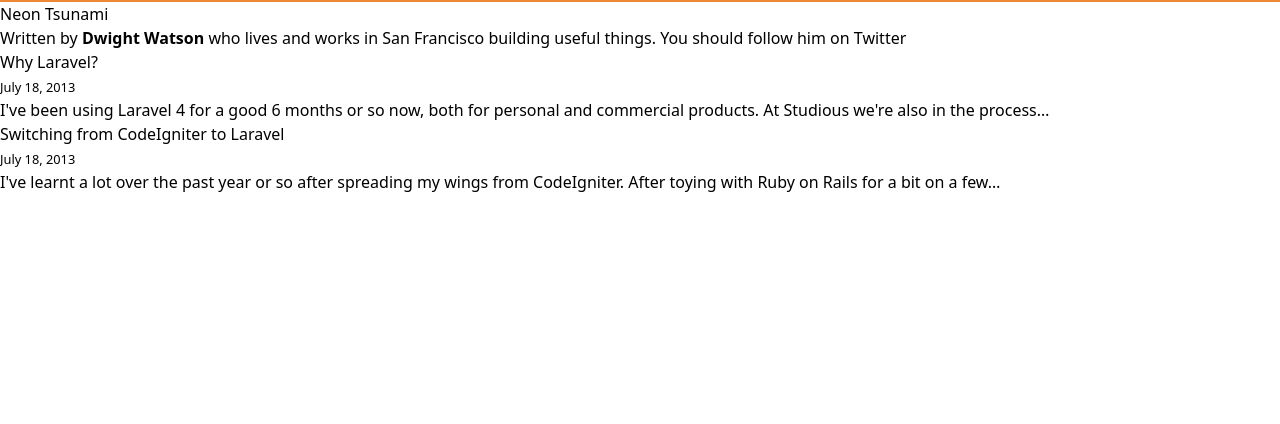
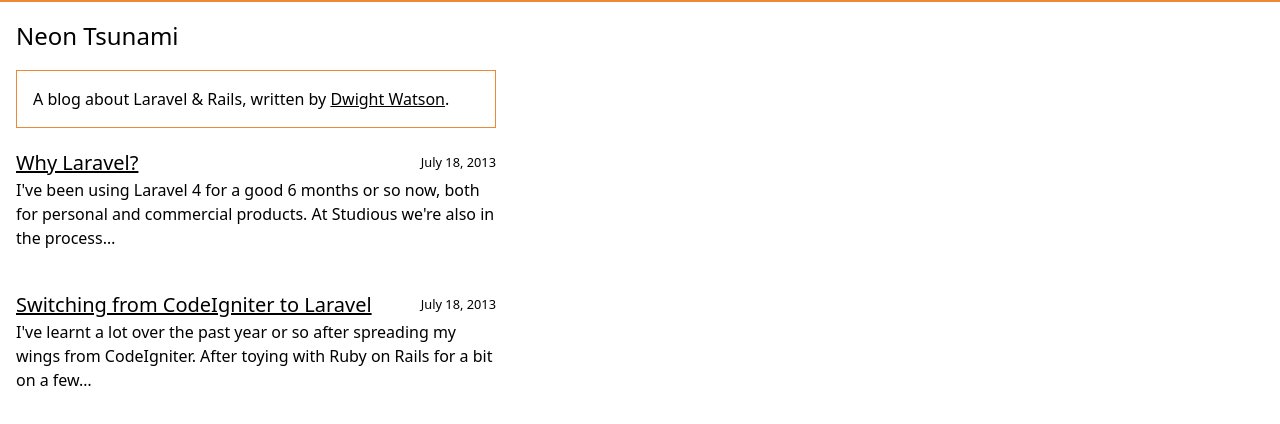
Before and after one commit to dwightwatson/dwightwatson.com-gatsby, a Gatsby site: page / in a window 1280 px wide. Built offline with nearby package versions, Linux system fonts and the light colour scheme; Gatsby itself is replaced by a stand-in of ours.

Commit message:
More general tweaking

```diff
--- a/src/components/bio.js
+++ b/src/components/bio.js
@@ -1,10 +1,3 @@
-/**
- * Bio component that queries for data
- * with Gatsby's StaticQuery component
- *
- * See: https://www.gatsbyjs.org/docs/static-query/
- */
-
 import React from "react"
 import { StaticQuery, graphql } from "gatsby"
 
@@ -14,17 +7,11 @@
       query={bioQuery}
       render={data => {
         const { author, social } = data.site.siteMetadata
+
         return (
-          <div>
-            <p>
-              Written by <strong>{author}</strong> who lives and works in San
-              Francisco building useful things.
-              {` `}
-              <a href={`https://twitter.com/${social.twitter}`}>
-                You should follow him on Twitter
-              </a>
-            </p>
-          </div>
+          <p className="border border-orange-500 p-4 mb-5">
+            A blog about Laravel & Rails, written by <a href={`https://twitter.com/${social.twitter}`} className="underline">{author}</a>.
+          </p>
         )
       }}
     />
--- a/src/components/layout.js
+++ b/src/components/layout.js
@@ -11,13 +11,13 @@
 
     if (location.pathname === rootPath) {
       header = (
-        <h1>
+        <h1 className="text-2xl">
           <Link to={`/`}>{title}</Link>
         </h1>
       )
     } else {
       header = (
-        <h3>
+        <h3 className="text-xl">
           <Link to={`/`}>{title}</Link>
         </h3>
       )
@@ -25,8 +25,8 @@
 
     return (
       <div className="font-sans border-t-2 border-orange-500">
-        <div className="container mx-auto">
-          <header>{header}</header>
+        <div className="max-w-lg px-4">
+          <header className="py-4">{header}</header>
           <main>{children}</main>
         </div>
       </div>
--- a/src/components/post.js
+++ b/src/components/post.js
@@ -4,13 +4,15 @@
 export default ({ node }) => {
   const title = node.frontmatter.title || node.fields.slug
   return (
-    <div key={node.fields.slug}>
-      <h3>
-        <Link style={{ boxShadow: `none` }} to={node.fields.slug}>
-          {title}
-        </Link>
-      </h3>
-      <small>{node.frontmatter.date}</small>
+    <div className="mb-10">
+      <div className="flex justify-between items-center">
+        <h3>
+          <Link className="text-xl underline" to={node.fields.slug}>
+            {title}
+          </Link>
+        </h3>
+        <small>{node.frontmatter.date}</small>
+      </div>
       <p
         dangerouslySetInnerHTML={{
           __html: node.frontmatter.description || node.excerpt,
--- /dev/null
+++ b/src/components/tag.js
@@ -0,0 +1,8 @@
+import React from "react"
+import { Link } from "gatsby"
+
+const Tag = ({ tag }) => (
+  <Link to={`/tags/${tag}`} className="underline text-orange-500 mr-4">#{tag}</Link>
+)
+
+export default Tag;
--- a/src/pages/index.js
+++ b/src/pages/index.js
@@ -19,7 +19,7 @@
           keywords={[`blog`, `gatsby`, `javascript`, `react`]}
         />
         <Bio />
-        {posts.map(({ node }) => <Post key={node.id} node={node}/>)}
+        {posts.map(({ node }) => <Post key={node.fields.slug} node={node}/>)}
       </Layout>
     )
   }
@@ -37,7 +37,6 @@
     allMarkdownRemark(sort: { fields: [frontmatter___date], order: DESC }) {
       edges {
         node {
-          id
           excerpt
           fields {
             slug
--- a/src/templates/post.js
+++ b/src/templates/post.js
@@ -2,6 +2,7 @@
 import { Link, graphql } from "gatsby"
 
 import Bio from "../components/bio"
+import Tag from "../components/tag"
 import Layout from "../components/layout"
 import SEO from "../components/seo"
 
@@ -17,25 +18,30 @@
           title={post.frontmatter.title}
           description={post.frontmatter.description || post.excerpt}
         />
-        <h1>{post.frontmatter.title}</h1>
-        <p>
-          {post.frontmatter.date}
-        </p>
+
+        <div className="flex justify-between items-center">
+          <h1 className="text-xl">{post.frontmatter.title}</h1>
+        <small>{post.frontmatter.date}</small>
+        </div>
+
+        {post.frontmatter.tags.map(tag => <Tag key={tag} tag={tag} />)}
         <div dangerouslySetInnerHTML={{ __html: post.html }} />
+
+
         <hr/>
         <Bio />
 
         <ul>
           <li>
             {previous && (
-              <Link to={previous.fields.slug} rel="prev">
+              <Link to={previous.fields.slug} rel="prev" className="underline">
                 ← {previous.frontmatter.title}
               </Link>
             )}
           </li>
           <li>
             {next && (
-              <Link to={next.fields.slug} rel="next">
+              <Link to={next.fields.slug} rel="next" className="underline">
                 {next.frontmatter.title} →
               </Link>
             )}
@@ -62,6 +68,7 @@
       html
       frontmatter {
         title
+        tags
         date(formatString: "MMMM DD, YYYY")
       }
     }
--- a/src/templates/tags.js
+++ b/src/templates/tags.js
@@ -1,18 +1,20 @@
 import React from "react"
 import PropTypes from "prop-types"
 
-// Components
+import Layout from "../components/layout"
 import { Link, graphql } from "gatsby"
 
-const Tags = ({ pageContext, data }) => {
+const Tags = (props) => {
+  const { pageContext, data } = props;
   const { tag } = pageContext
+  const siteTitle = props.data.site.siteMetadata.title
   const { edges, totalCount } = data.allMarkdownRemark
   const tagHeader = `${totalCount} post${
     totalCount === 1 ? "" : "s"
   } tagged with "${tag}"`
 
   return (
-    <div>
+    <Layout location={props.location} title={siteTitle}>
       <h1>{tagHeader}</h1>
       <ul>
         {edges.map(({ node }) => {
@@ -30,7 +32,7 @@
               We'll come back to it!
             */}
       <Link to="/tags">All tags</Link>
-    </div>
+    </Layout>
   )
 }
 
@@ -61,6 +63,12 @@
 
 export const pageQuery = graphql`
   query($tag: String) {
+    site {
+      siteMetadata {
+        title
+        author
+      }
+    }
     allMarkdownRemark(
       limit: 2000
       sort: { fields: [frontmatter___date], order: DESC }
```
